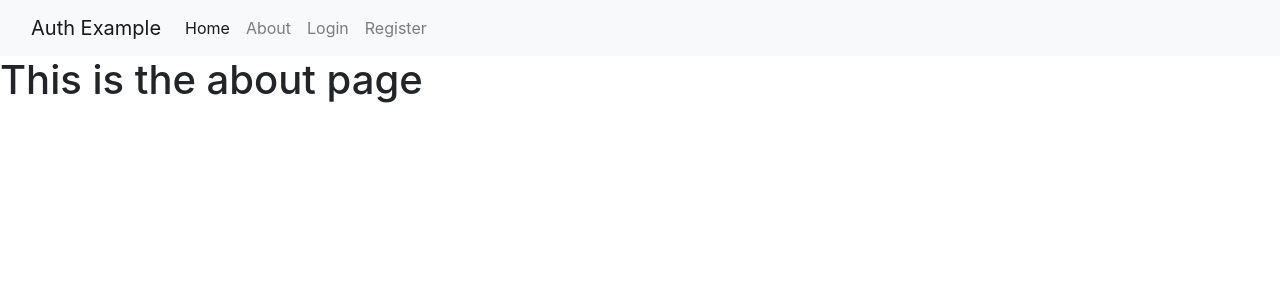
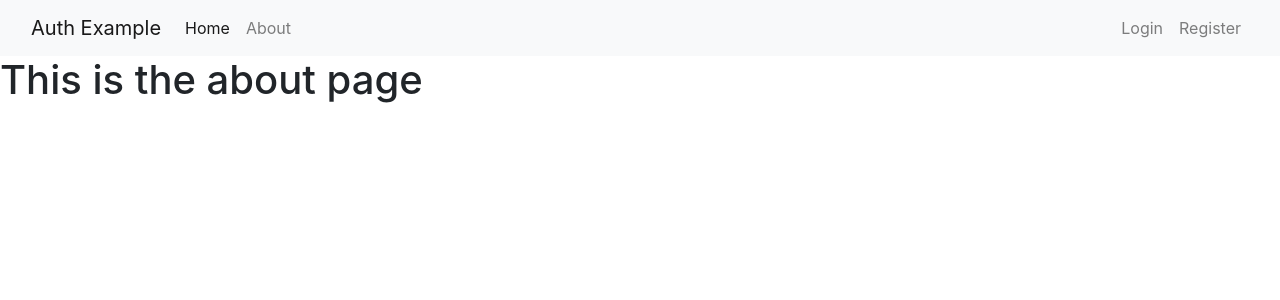
Before and after one commit to dopric/djauth, a Django app: template templates/main/about.html in a window 1280 px wide. Shown: the top 300 px of the page. Run offline with Django 3.2, Linux system fonts and the light colour scheme; the template is opened without the code that fills it, so the values that code supplies are empty; some libraries are stand-ins or nearby versions.

Commit message:
menu updated

```diff
--- a/templates/base.html
+++ b/templates/base.html
@@ -18,7 +18,7 @@
     <button class="navbar-toggler" type="button" data-bs-toggle="collapse" data-bs-target="#navbarTogglerDemo02" aria-controls="navbarTogglerDemo02" aria-expanded="false" aria-label="Toggle navigation">
       <span class="navbar-toggler-icon"></span>
     </button>
-    <div class="collapse navbar-collapse" id="navbarTogglerDemo02">
+    <div class="collapse navbar-collapse justify-content-between" id="navbarTogglerDemo02">
       <ul class="navbar-nav me-auto mb-2 mb-lg-0">
         <li class="nav-item">
           <a class="nav-link active" aria-current="page" href="{% url 'main:index'%}">Home</a>
@@ -58,11 +58,10 @@
     {% endblock %}
 
 
-    {% comment %} <script src="https://cdn.jsdelivr.net/npm/bootstrap@5.0.0-beta1/dist/js/bootstrap.bundle.min.js" integrity="sha384-ygbV9kiqUc6oa4msXn9868pTtWMgiQaeYH7/t7LECLbyPA2x65Kgf80OJFdroafW" crossorigin="anonymous"></script> {% endcomment %}
-
+    <!-- jQuery first, then Popper.js, then Bootstrap JS -->
     <script src="https://code.jquery.com/jquery-3.2.1.slim.min.js" integrity="sha384-KJ3o2DKtIkvYIK3UENzmM7KCkRr/rE9/Qpg6aAZGJwFDMVNA/GpGFF93hXpG5KkN" crossorigin="anonymous"></script>
-<script src="https://cdnjs.cloudflare.com/ajax/libs/popper.js/1.12.9/umd/popper.min.js" integrity="sha384-ApNbgh9B+Y1QKtv3Rn7W3mgPxhU9K/ScQsAP7hUibX39j7fakFPskvXusvfa0b4Q" crossorigin="anonymous"></script>
-<script src="https://maxcdn.bootstrapcdn.com/bootstrap/4.0.0/js/bootstrap.min.js" integrity="sha384-JZR6Spejh4U02d8jOt6vLEHfe/JQGiRRSQQxSfFWpi1MquVdAyjUar5+76PVCmYl" crossorigin="anonymous"></script>
+    <script src="https://cdnjs.cloudflare.com/ajax/libs/popper.js/1.12.9/umd/popper.min.js" integrity="sha384-ApNbgh9B+Y1QKtv3Rn7W3mgPxhU9K/ScQsAP7hUibX39j7fakFPskvXusvfa0b4Q" crossorigin="anonymous"></script>
+    <script src="https://maxcdn.bootstrapcdn.com/bootstrap/4.0.0/js/bootstrap.min.js" integrity="sha384-JZR6Spejh4U02d8jOt6vLEHfe/JQGiRRSQQxSfFWpi1MquVdAyjUar5+76PVCmYl" crossorigin="anonymous"></script>
 
   </body>
 </html>
```
